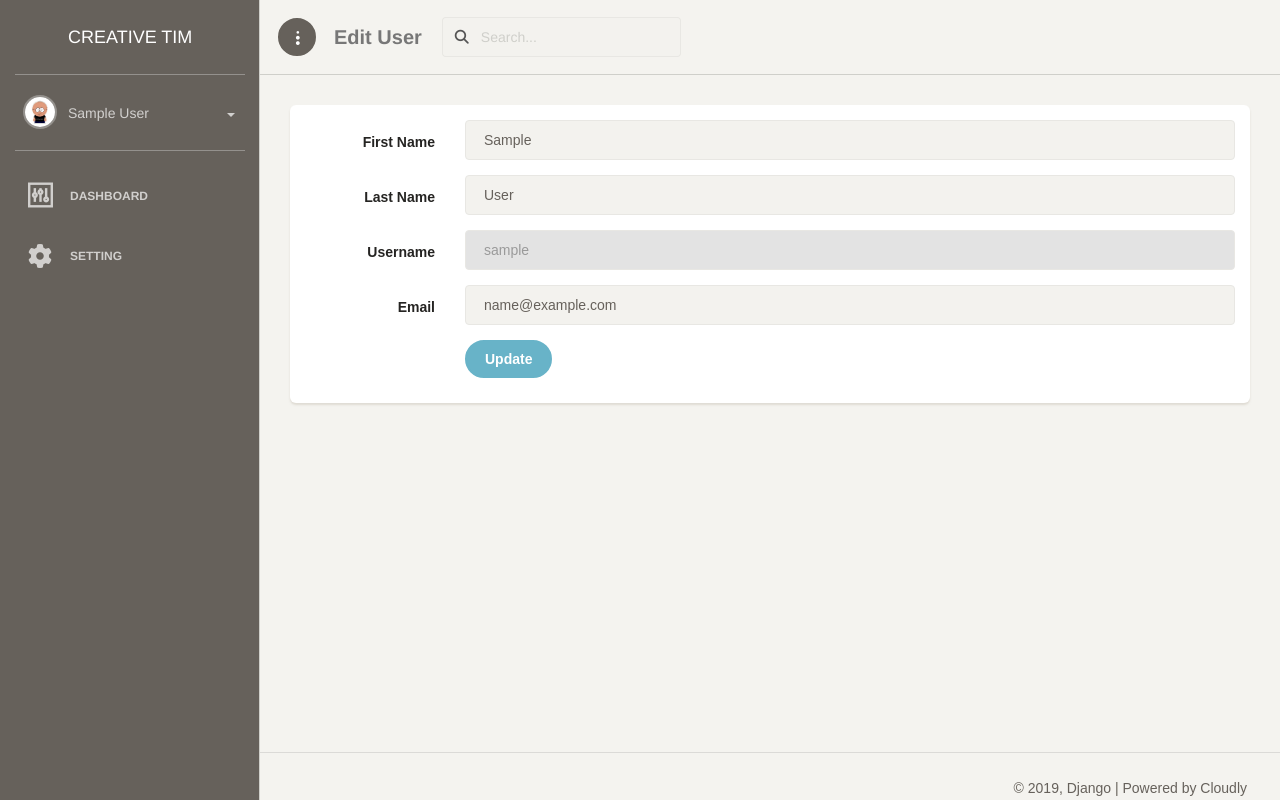
After one commit to mkawsar/django, a Django app: page /settings/edit/1/user in a window 1280 px wide. The commit adds this page. Run offline with Django 3.2, Linux system fonts and the light colour scheme; the visitor is signed in with stand-in values (Sample User, id 1); data comes from the database, SQL or seed files in the repository; parts of the project's set-up code (start-up, migrations or seed data) failed here and were passed over; some libraries are stand-ins or nearby versions; some web fonts are replaced.

Commit message:
User information update by admin

```diff
--- a/settings/templates/index.html
+++ b/settings/templates/index.html
@@ -15,7 +15,6 @@
                                 <th>Name</th>
                                 <th>Username</th>
                                 <th>Email</th>
-                                <th class="text-right">Salary</th>
                                 <th class="text-right">Actions</th>
                             </tr>
                             </thead>
@@ -25,13 +24,12 @@
                                     <td>{{ value.first_name }} {{ value.last_name }}</td>
                                     <td>{{ value.username }}</td>
                                     <td>{{ value.email }}</td>
-                                    <td class="text-right">€ 99,225</td>
                                     <td class="td-actions text-right">
                                         <a href="#" rel="tooltip" title="" class="btn btn-info btn-simple btn-xs"
                                            data-original-title="View Profile">
                                             <i class="ti-user"></i>
                                         </a>
-                                        <a href="{{ value.id }}" rel="tooltip" title=""
+                                        <a href="{% url 'user-edit' value.id %}" rel="tooltip" title=""
                                            class="btn btn-success btn-simple btn-xs"
                                            data-original-title="Edit Profile">
                                             <i class="ti-pencil-alt"></i>
--- /dev/null
+++ b/settings/templates/user/edit.html
@@ -0,0 +1,80 @@
+{% extends 'layouts/main.html' %}
+{% block content %}
+    <div class="container-fluid">
+        {% include 'layouts/alert-message.html' %}
+        <div class="row">
+            <div class="col-md-12">
+                <div class="card">
+                    <form class="form-horizontal" id="editUserFormValidation" method="POST">
+                        {% csrf_token %}
+                        <div class="card-content">
+                            <fieldset>
+                                <div class="form-group">
+                                    <label class="col-sm-2 control-label">First Name</label>
+                                    <div class="col-sm-10">
+                                        <input class="form-control" type="text" name="first_name"
+                                               placeholder="First Name" value="{{ users.first_name }}" required="required"
+                                               aria-required="true">
+                                    </div>
+                                </div>
+                            </fieldset>
+
+                            <fieldset>
+                                <div class="form-group">
+                                    <label class="col-sm-2 control-label">Last Name</label>
+                                    <div class="col-sm-10">
+                                        <input class="form-control" type="text" name="last_name" placeholder="Last Name"
+                                               required="required" value="{{ users.last_name }}"
+                                               aria-required="true">
+                                    </div>
+                                </div>
+                            </fieldset>
+
+                            <fieldset>
+                                <div class="form-group">
+                                    <label class="col-sm-2 control-label">Username</label>
+                                    <div class="col-sm-10">
+                                        <input class="form-control" type="text" placeholder="Username"
+                                               required="required" value="{{ users.username }}" readonly="readonly"
+                                               aria-required="true">
+                                    </div>
+                                </div>
+                            </fieldset>
+
+                            <fieldset>
+                                <div class="form-group">
+                                    <label class="col-sm-2 control-label">
+                                        Email
+                                    </label>
+                                    <div class="col-sm-10">
+                                        <input class="form-control" type="email" placeholder="Email" name="email"
+                                               email="true" required="required" value="{{ users.email }}"
+                                               aria-required="true">
+                                    </div>
+                                </div>
+                            </fieldset>
+
+
+                            <fieldset>
+                                <div class="form-group">
+                                    <label class="col-sm-2 control-label">
+                                    </label>
+                                    <div class="col-sm-10">
+                                        <button type="submit" class="btn btn-info btn-fill">Update</button>
+                                    </div>
+                                </div>
+                            </fieldset>
+                        </div>
+                    </form>
+                </div>
+            </div>
+        </div>
+    </div>
+{% endblock content %}
+{% block script %}
+    <script type="text/javascript">
+        $(document).ready(function () {
+            $('#editUserFormValidation').validate()
+        });
+    </script>
+{% endblock script %}
--- a/settings/urls.py
+++ b/settings/urls.py
@@ -8,4 +8,5 @@ urlpatterns = [
     path('', UserListView.as_view(), name='setting-index'),
     path('add/user', create, name='user-add'),
     path('delete/<user_id>/user', delete_user, name='user-delete'),
+    path('edit/<user_id>/user', edit_user, name='user-edit'),
 ]
--- a/settings/views.py
+++ b/settings/views.py
@@ -5,7 +5,7 @@ from django.contrib import messages
 from django.views.generic import (
     ListView
 )
-from user.forms import UserRegisterForm
+from user.forms import UserRegisterForm, UserUpdateForm
 from django.contrib.auth.decorators import login_required
 
 
@@ -44,3 +44,16 @@ def delete_user(request, user_id):
     except Exception as e:
         messages.error(request, 'Failed to user delete!')
         return redirect('setting-index')
+
+
+# User update
+@login_required()
+def edit_user(request, user_id):
+    users = User.objects.get(id=user_id)
+    if request.method == 'POST':
+        form = UserUpdateForm(request.POST, instance=users)
+        if form.is_valid():
+            form.save()
+            messages.success(request, 'User updated by admin is successfully!')
+            return redirect('setting-index')
+    return render(request, 'user/edit.html', {'title': 'Edit User', 'users': users})
```
